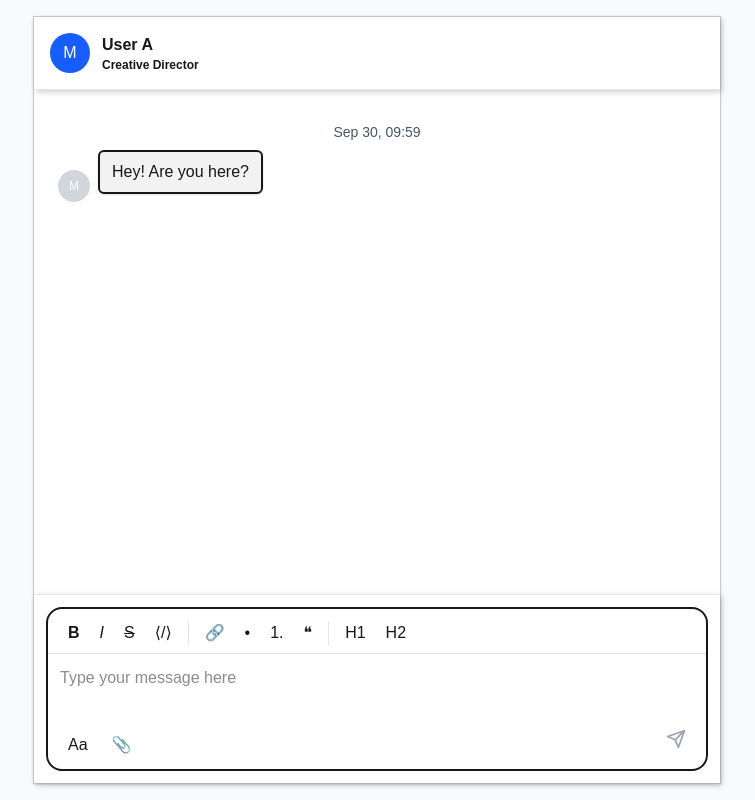
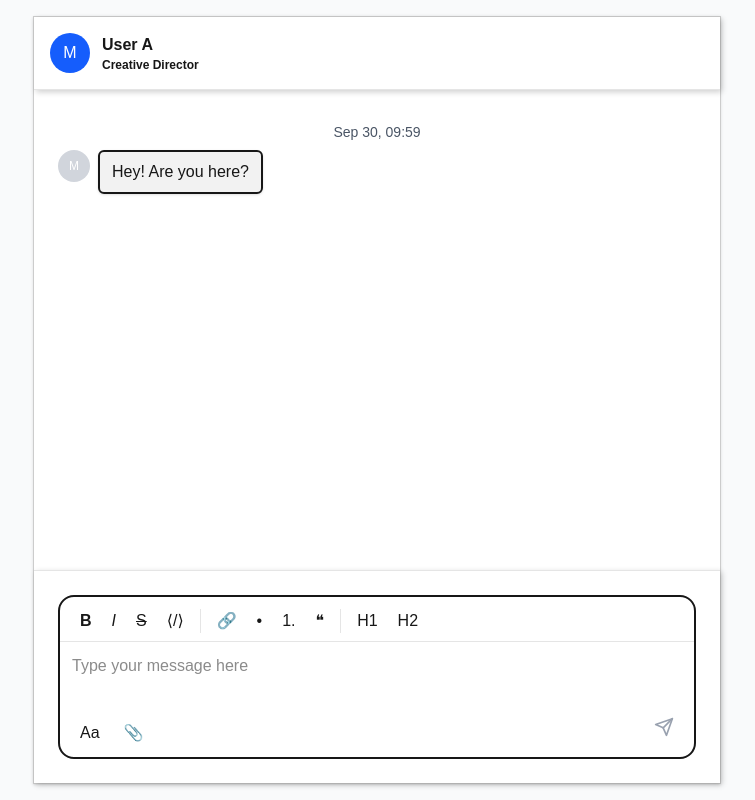
Before and after one commit to vngbao21/Chat-App, a Next.js app: page / in a window 1280 px wide. Shown: the whole page, without its empty margins (263-1018 px from the left). Built offline with nearby package versions, Linux system fonts and the light colour scheme.

Commit message:
Fix: change size of UI Chat

```diff
--- a/src/app/page.tsx
+++ b/src/app/page.tsx
@@ -10,19 +10,24 @@ export default function Home() {
     <ChatProvider>
       <div className="h-dvh bg-gray-50 dark:bg-black/20">
         <div className="max-w-[720px] mx-auto h-full p-2 sm:p-4">
-          <div className="flex flex-col h-full border border-black/20 dark:border-white/10 shadow bg-white dark:bg-black/40">
+          <div className="grid grid-rows-[auto_1fr_auto] h-full border border-black/20 dark:border-white/10 shadow bg-white dark:bg-black/40">
             <header className="p-4 border-b border-black/10 dark:border-white/10 shadow-md flex items-center gap-3" style={{ boxShadow: "2px 2px 6px rgba(0,0,0,0.2)" }}>
-              < div className="w-10 h-10 rounded-full bg-blue-600 text-white flex items-center justify-center">M</div >
+              <div className="w-10 h-10 rounded-full bg-blue-600 text-white flex items-center justify-center">M</div>
               <div>
                 <div className="font-extrabold">User A</div>
                 <div className="text-xs font-semibold">Creative Director</div>
               </div>
-            </header >
-            <MessageList />
-            <Composer />
+            </header>
+            <div className="min-h-0">
+              <MessageList />
+            </div>
+            <div className="flex-shrink-0">
+              <Composer />
+            </div>
+
           </div>
         </div>
-      </div >
+      </div>
     </ChatProvider>
   );
 }
--- a/src/components/Composer.tsx
+++ b/src/components/Composer.tsx
@@ -15,6 +15,7 @@ export default function Composer() {
 
 
     const hasContent = useMemo(() => text.trim().length > 0 || (drafts && drafts.length > 0), [text, drafts]);
+    const hasDrafts = drafts && drafts.length > 0;
 
     async function onFilesPicked(files: FileList | null) {
         if (!files || files.length === 0) return;
@@ -133,7 +134,6 @@ export default function Composer() {
     useEffect(() => () => revokeDraftFiles(drafts), []);
 
 
-    // Helper: wrap selection hoặc insert text
     function wrapSelection(before: string, after: string = before) {
         const textarea = textareaRef.current;
         if (!textarea) return;
@@ -163,7 +163,7 @@ export default function Composer() {
         }, 0);
     }
 
-    // Helper: xử lý line-based formatting (heading, quote, list)
+
     function applyLinePrefix(prefix: string) {
         const textarea = textareaRef.current;
         if (!textarea) return;
@@ -226,9 +226,17 @@ export default function Composer() {
 
 
     return (
-        <div onDrop={onDrop} onDragOver={onDragOver} className="p-2 sm:p-3 border-t border-black/10 shadow-md dark:border-white/10" style={{ boxShadow: "2px 2px 6px rgba(0,0,0,0.2)" }}>
-            {drafts && drafts.length > 0 && (
-                <div className="flex flex-wrap gap-2 mb-2">
+        <div
+            onDrop={onDrop}
+            onDragOver={onDragOver}
+            className={"p-4 sm:p-6 border-t border-black/10 shadow-md dark:border-white/10"}
+            style={{ boxShadow: "2px 2px 6px rgba(0,0,0,0.2)" }}
+        >
+            <div
+                className={"relative rounded-2xl bg-white dark:bg-black/40 border-2 dark:border-white/15 flex flex-col transition-all duration-200"}
+            >
+                {hasDrafts && (
+                    <div className="flex flex-wrap gap-2 mb-2 max-h-24 overflow-y-auto no-scrollbar p-2">
                         {drafts.map((d: any) => (
                             <div key={d.id} className="relative">
                                 {d.kind === "image" ? (
@@ -243,8 +251,7 @@ export default function Composer() {
                         ))}
                     </div>
                 )}
-            <div className="relative rounded-2xl bg-white dark:bg-black/40 border-2 dark:border-white/15">
-                <div className="flex flex-col w-full">
+                <div className="flex flex-col w-full flex-1">
                     <div className="flex items-center gap-1 px-1 sm:px-3 pt-1 sm:pt-2 pb-1 text-sm sm:text-base border-b border-black/10 dark:border-white/15 overflow-x-auto no-scrollbar">
                         <div className="flex items-center gap-1 gap-y-1 flex-wrap">
                             <button className="px-1.5 py-1 sm:px-2 hover:bg-black/5 dark:hover:bg-white/10 rounded font-semibold" title="Bold (Ctrl+B)" onClick={onBold}>B</button>
--- a/src/components/MessageItem.tsx
+++ b/src/components/MessageItem.tsx
@@ -39,7 +39,7 @@ export default function MessageItem({ m }: { m: Message }) {
     const hasText = Boolean(m.text && m.text.trim().length > 0);
     const hasAttachments = Boolean(m.attachments && m.attachments.length > 0);
     return (
-        <div className={`flex items-end gap-2 ${mine ? "justify-end" : "justify-start"}`}>
+        <div className={`flex gap-2 ${mine ? "justify-end" : "justify-start"}`}>
             {!mine && (
                 <div className="w-8 h-8 text-xs rounded-full bg-gray-300 text-white flex items-center justify-center">M</div>
             )}
```
Lines whose indentation alone changed are shown as unchanged.
